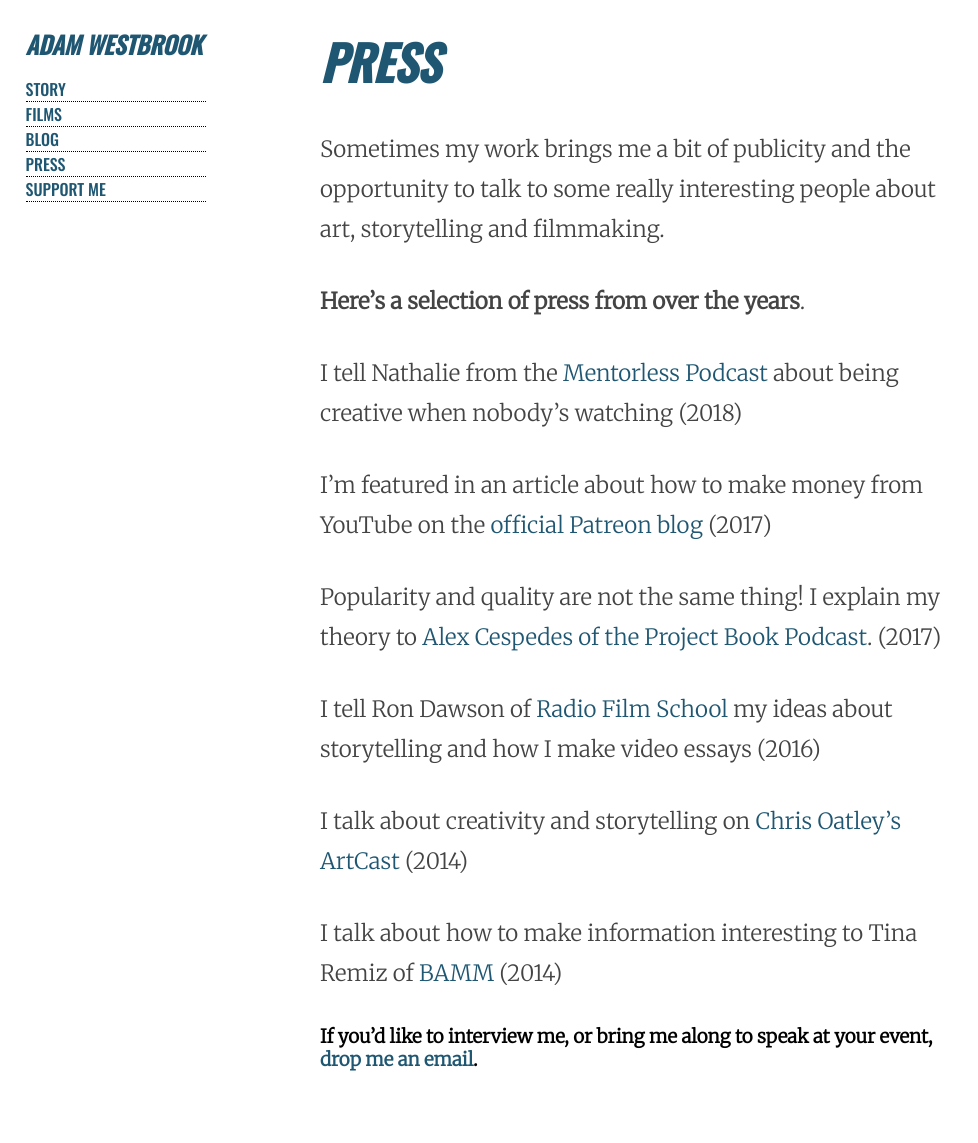
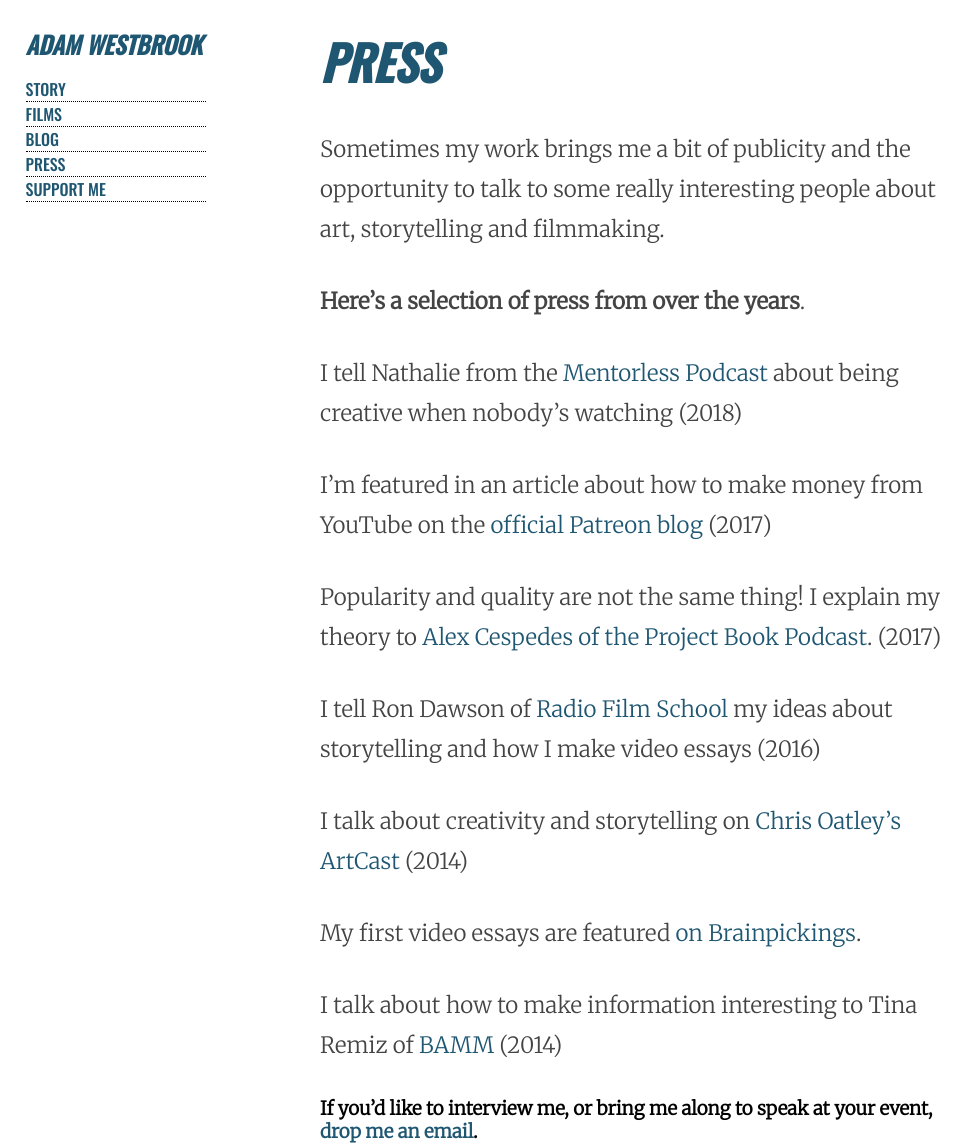
Before and after one commit to AdamWestbrook/adamwestbrook.github.io, a Jekyll site: the page built from press.md, in a window 1280 px wide. Shown: the whole page, without its empty margins (0-978 px from the left). Built offline with Jekyll 4.4.1, drawn with Linux system fonts in a browser that asks for light colours; before the commit the page ends 1071 px from its top, so only the background shows below that.

Commit message:
Update press.md

```diff
--- a/press.md
+++ b/press.md
@@ -20,6 +20,8 @@ I tell Ron Dawson of [Radio Film School](http://daredreamer.com/rfs-adamwestbroo
 
 I talk about creativity and storytelling on [Chris Oatley's ArtCast](https://chrisoatley.com/delve1/) (2014)
 
+My first video essays are featured [on Brainpickings](https://www.brainpickings.org/2014/05/23/the-long-game/).
+
 I talk about how to make information interesting to Tina Remiz of [BAMM](https://bammglobal.com/conversation-adam-westbrook/) (2014)
 
 ### If you'd like to interview me, or bring me along to speak at your event, [drop me an email](mailto:adam@adamwestbrook.co.uk).
```
